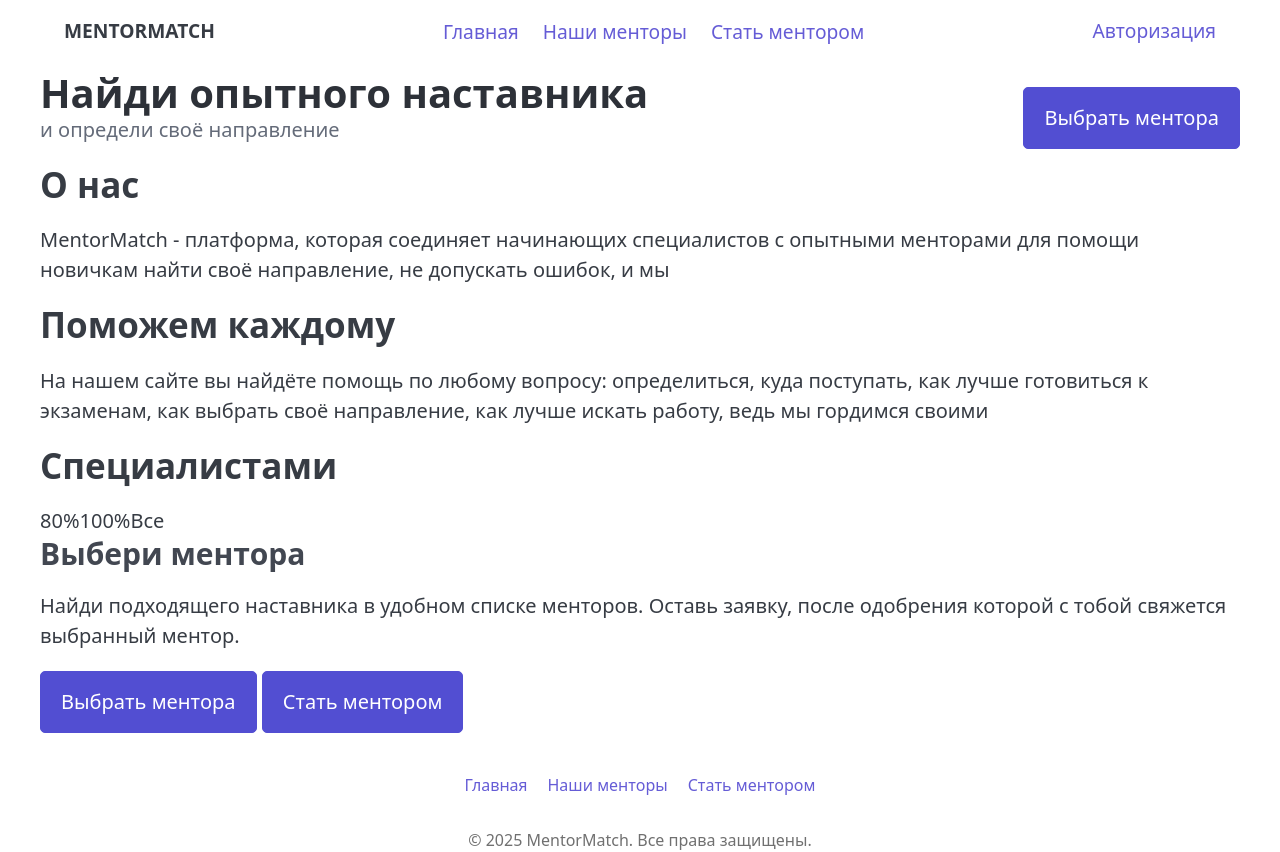
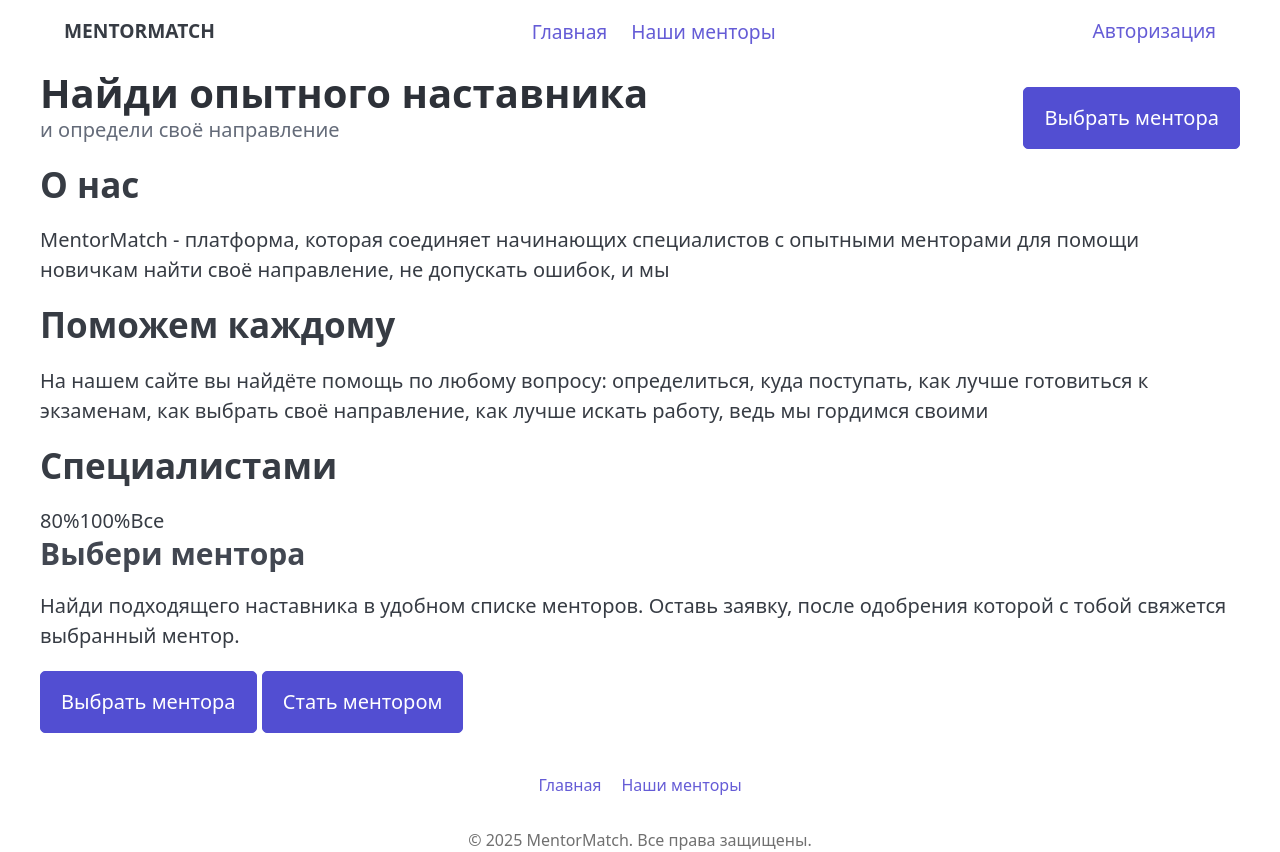
Before and after one commit to Tiver211/MentorMatch, a SvelteKit app in the folder web/: page / in a window 1280 px wide. Shown: the top 852 px of the page. Built offline with nearby package versions, Linux system fonts and the light colour scheme.

Commit message:
feat(web): hide mentor application link when not logged in

```diff
--- a/web/src/routes/+layout.svelte
+++ b/web/src/routes/+layout.svelte
@@ -45,9 +45,11 @@
 		<li>
 			<a href="/mentors">Наши менторы</a>
 		</li>
-		<li>
-			<a href="/mentors/apply">Стать ментором</a>
-		</li>
+		{#if loggedIn}
+			<li>
+				<a href="/mentors/apply">Стать ментором</a>
+			</li>
+		{/if}
 		{#if isAdmin}
 			<li>
 				<a href="/admin">Админ-панель</a>
```
